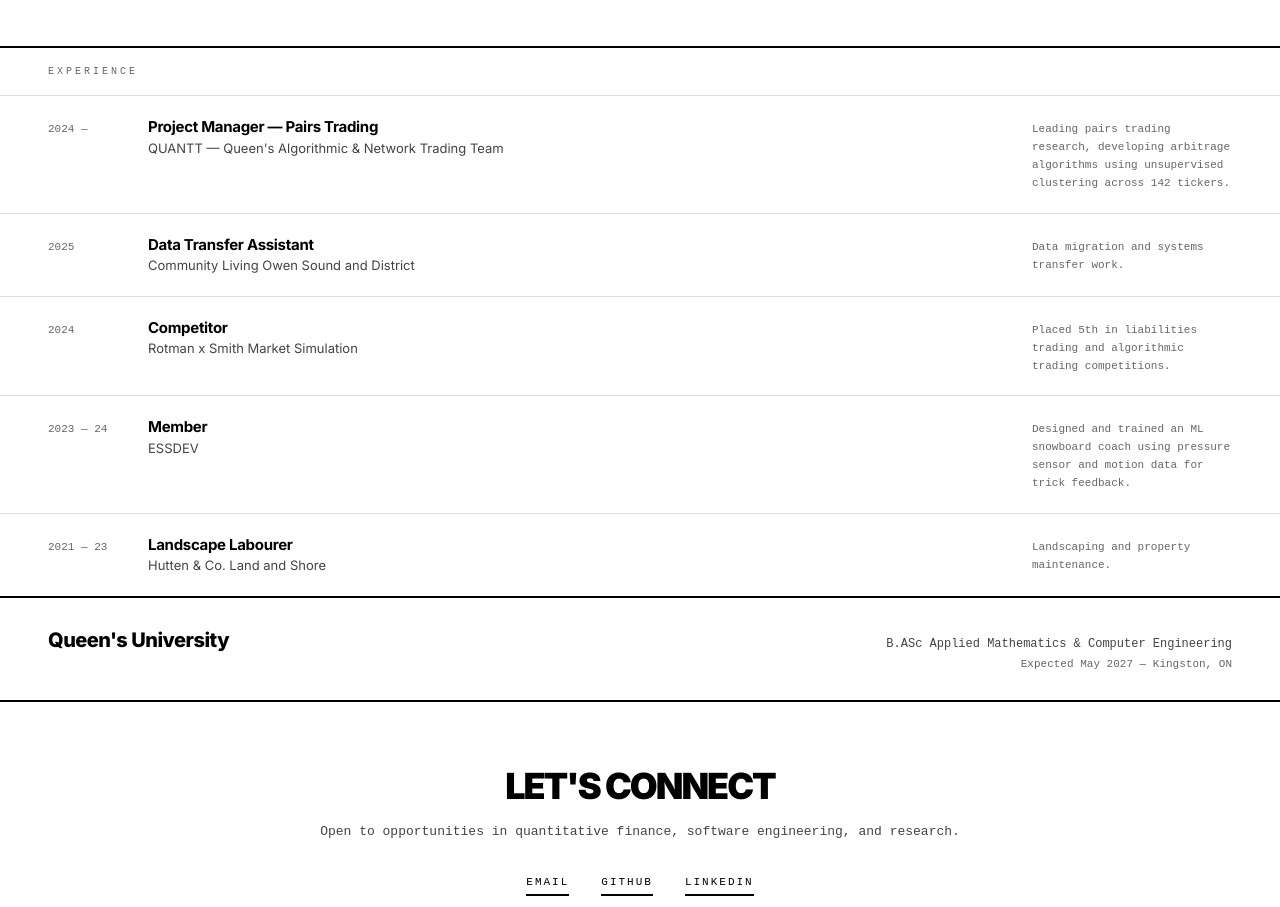
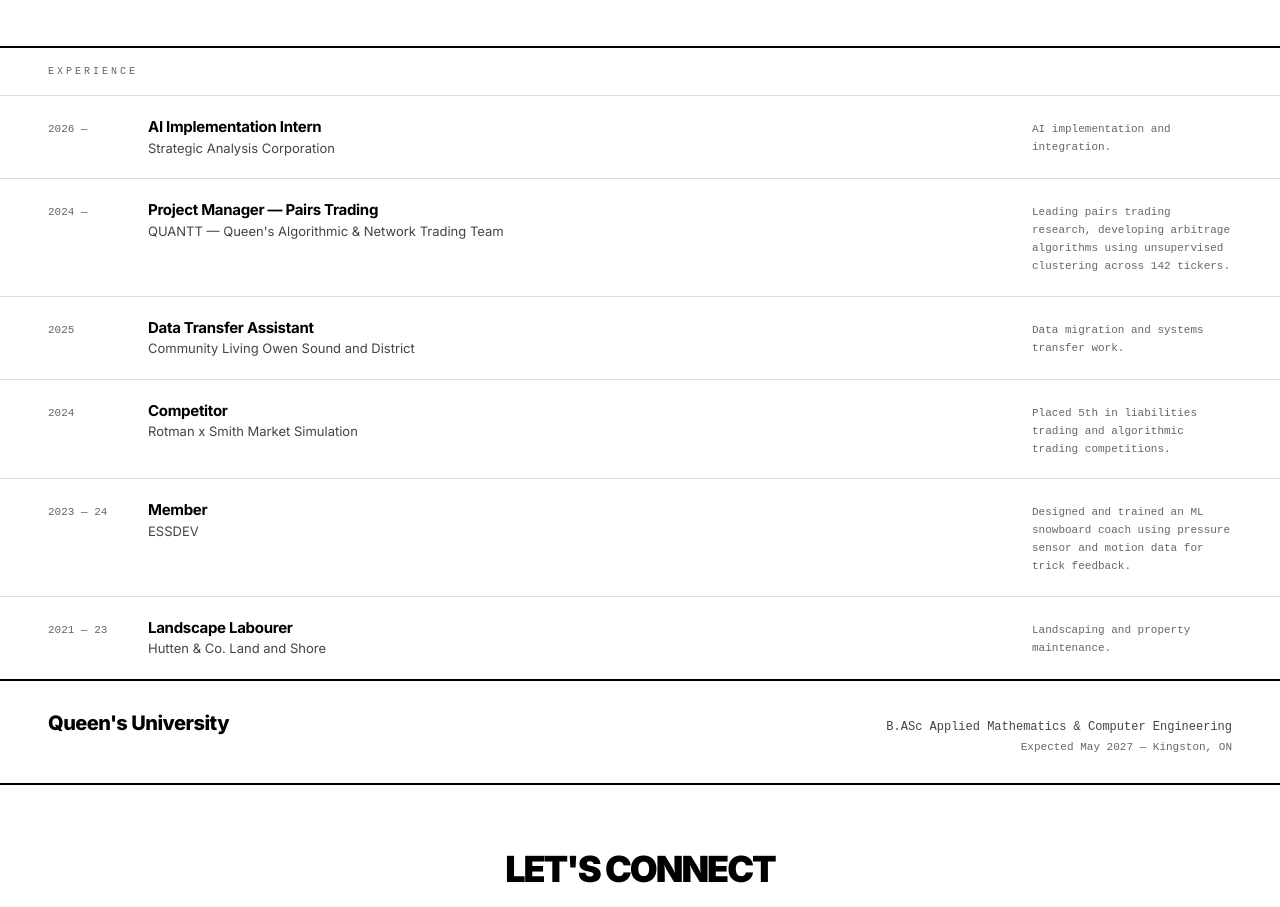
Before and after one commit to jcmcode/jack-portfolio, a Next.js app: page / in a window 1280 px wide. Shown: the part 1489-2396 px from the top of the page. Built offline with nearby package versions, Linux system fonts and the light colour scheme.

Commit message:
feat: add SAC internship, fix QUANTT timeline to 2025-present

```diff
--- a/src/data/experience.ts
+++ b/src/data/experience.ts
@@ -6,6 +6,13 @@
 }
 
 export const experiences: Experience[] = [
+  {
+    year: "2026 —",
+    role: "AI Implementation Intern",
+    company: "Strategic Analysis Corporation",
+    description:
+      "AI implementation and integration.",
+  },
   {
     year: "2024 —",
     role: "Project Manager — Pairs Trading",
--- a/src/data/projects.ts
+++ b/src/data/projects.ts
@@ -25,7 +25,7 @@
       "Arbitrage algorithm using unsupervised clustering to identify and trade correlated securities across 5 sectors.",
     tags: ["Python", "Scikit-learn", "Pandas", "Quantitative Finance"],
     status: "Complete",
-    timeline: "2024 — 2025",
+    timeline: "2025 — Present",
     role: "Project Manager — QUANTT",
     githubUrl: "https://github.com/jcmcode/QUANTT-PairsTrading",
     stats: [
```
